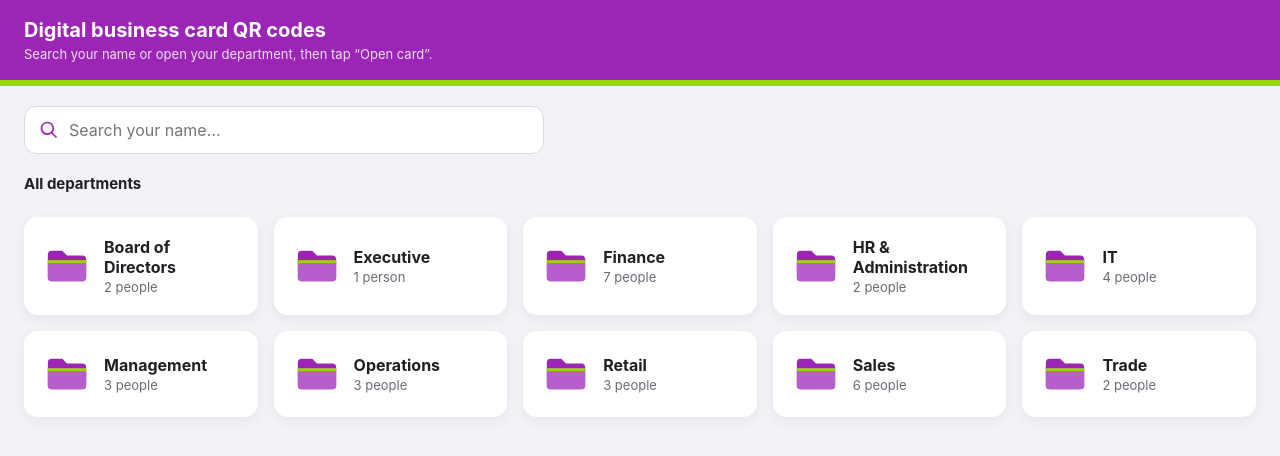
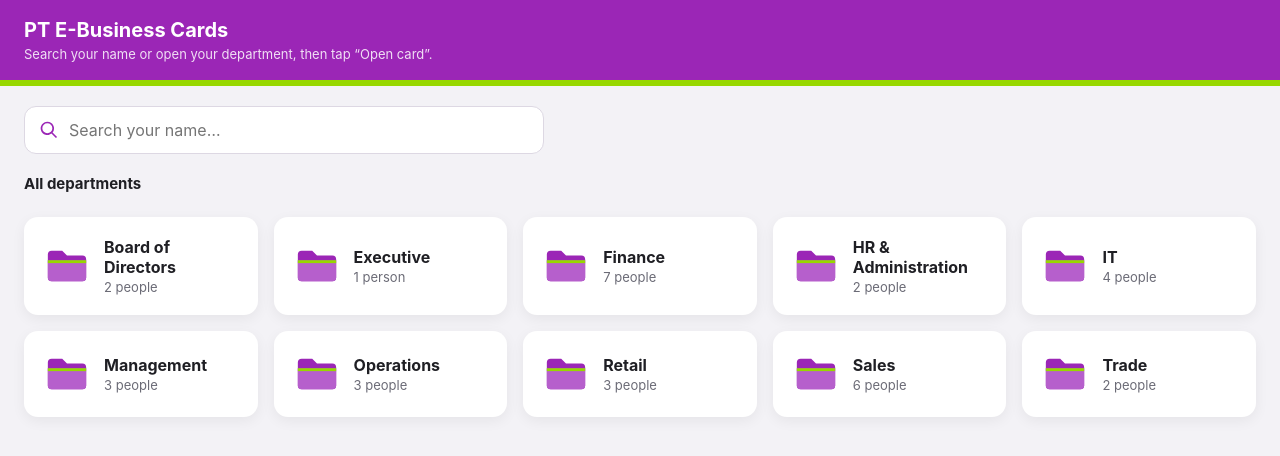
Before and after one commit to Petro-Trade/Business-Cards, a plain HTML site: page qr.html in a window 1280 px wide. Drawn offline with Linux system fonts and the light colour scheme.

Commit message:
Add files via upload

```diff
--- a/qr.html
+++ b/qr.html
@@ -3,7 +3,7 @@
 <head>
 <meta charset="UTF-8">
 <meta name="viewport" content="width=device-width, initial-scale=1">
-<title>Petro Trade – Card QR Codes</title>
+<title>PT E-Business Cards</title>
 <link rel="icon" type="image/png" href="favicon.png">
 <link rel="apple-touch-icon" sizes="180x180" href="apple-touch-icon.png">
 <link rel="manifest" href="manifest.json">
@@ -71,7 +71,7 @@
 </head>
 <body>
 <header>
-  <h1>Digital business card QR codes</h1>
+  <h1>PT E-Business Cards</h1>
   <p>Search your name or open your department, then tap “Open card”.</p>
 </header>
 <div class="search"><input id="q" type="search" placeholder="Search your name…" autocomplete="off" aria-label="Search staff"></div>
```
